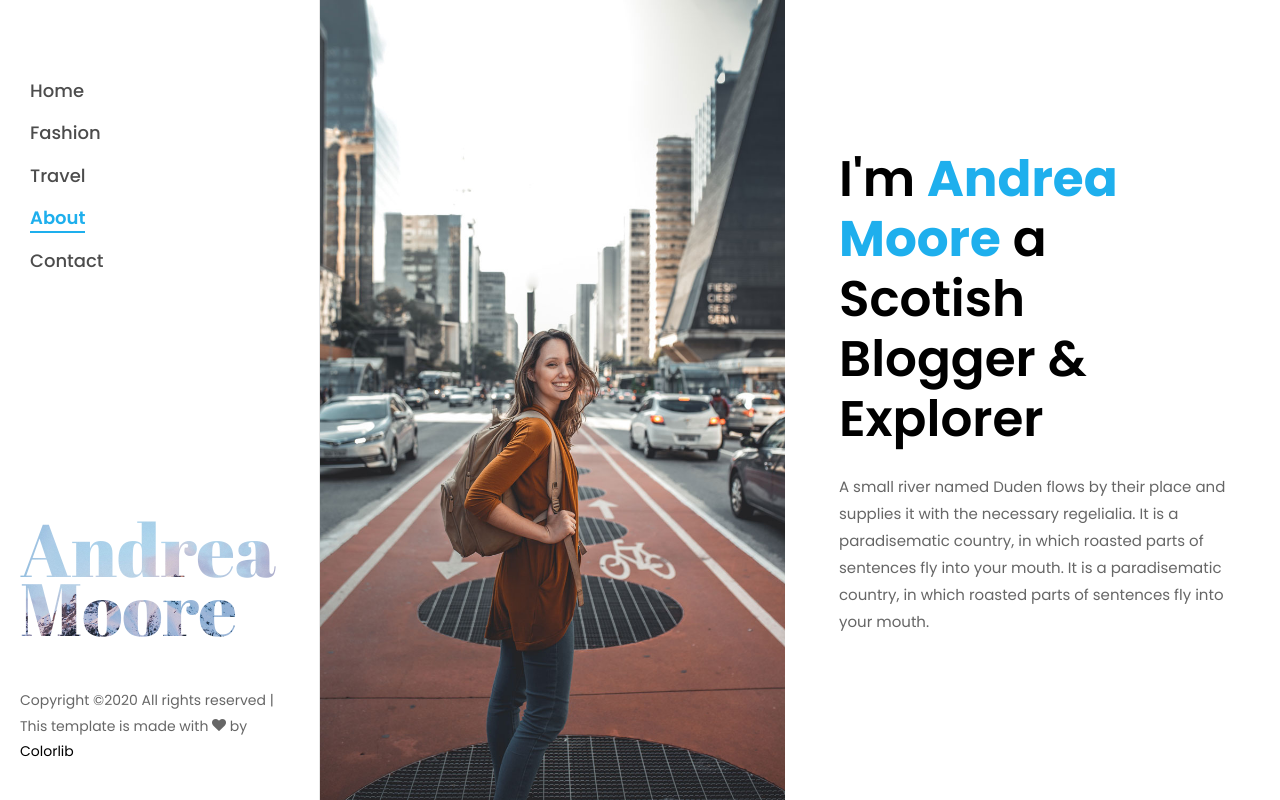
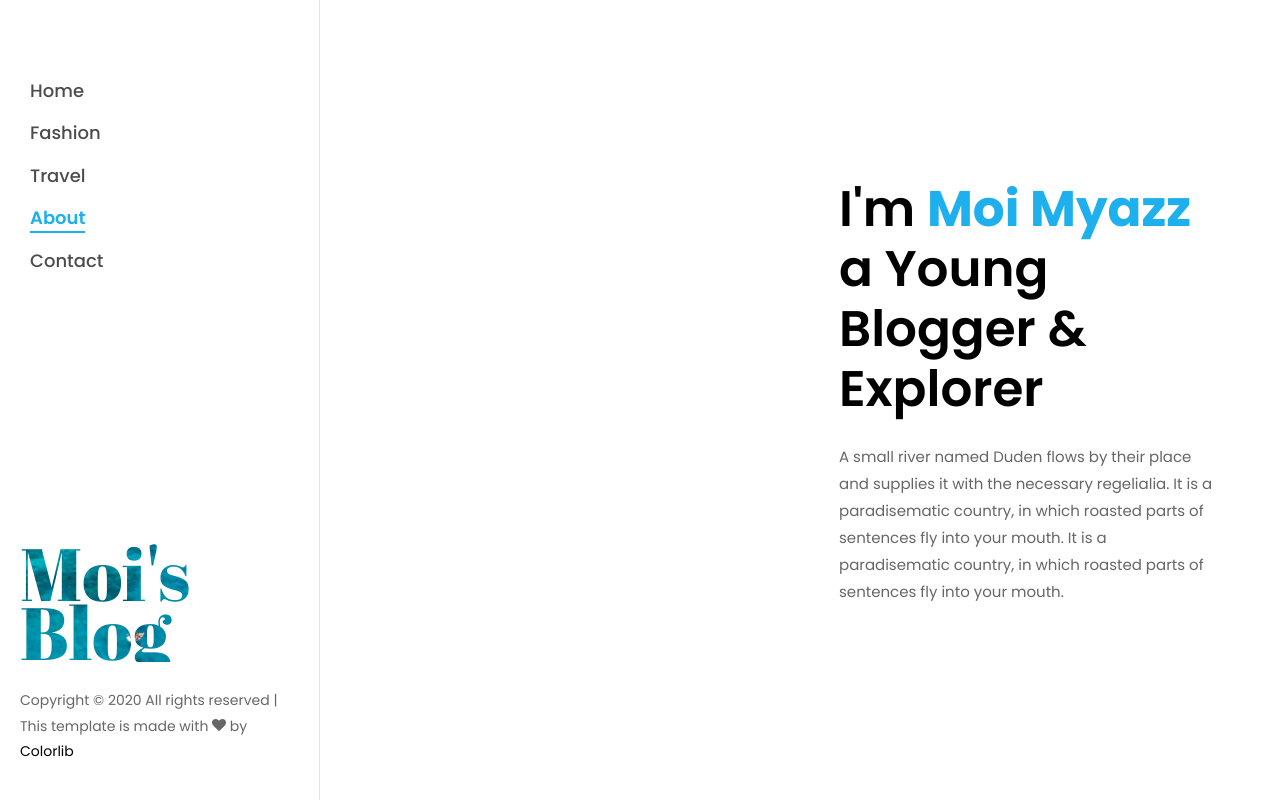
Before and after one commit to Myazz10/myazzblog, a Django app: page /about/ in a window 1280 px wide. Run offline with Django 3.2, Linux system fonts and the light colour scheme; some libraries are stand-ins or nearby versions; some web fonts are replaced.

Commit message:
about me page added

```diff
--- a/blog/templates/blog/about.html
+++ b/blog/templates/blog/about.html
@@ -1,94 +1,36 @@
-<!DOCTYPE html>
-<html lang="en">
-  <head>
-    <title>Andrea - Free Bootstrap 4 Template by Colorlib</title>
-    <meta charset="utf-8">
-    <meta name="viewport" content="width=device-width, initial-scale=1, shrink-to-fit=no">
+{% extends 'main.html' %}
 
-    <link href="https://fonts.googleapis.com/css?family=Poppins:300,400,500,600,700" rel="stylesheet">
-    <link href="https://fonts.googleapis.com/css?family=Lora:400,400i,700,700i&display=swap" rel="stylesheet">
-    <link href="https://fonts.googleapis.com/css?family=Abril+Fatface&display=swap" rel="stylesheet">
+{% load static %}
 
-    <link rel="stylesheet" href="css/open-iconic-bootstrap.min.css">
-    <link rel="stylesheet" href="css/animate.css">
-
-    <link rel="stylesheet" href="css/owl.carousel.min.css">
-    <link rel="stylesheet" href="css/owl.theme.default.min.css">
-    <link rel="stylesheet" href="css/magnific-popup.css">
-
-    <link rel="stylesheet" href="css/aos.css">
-
-    <link rel="stylesheet" href="css/ionicons.min.css">
-
-    <link rel="stylesheet" href="css/bootstrap-datepicker.css">
-    <link rel="stylesheet" href="css/jquery.timepicker.css">
+{% block active %}
+<li><a href="{% url 'home' %}">Home</a></li>
+<li><a href="#{% url 'fashion' %}">Fashion</a></li>
+<li><a href="#{% url 'travel' %}">Travel</a></li>
+<li class="colorlib-active"><a href="{% url 'about' %}">About</a></li>
+<li><a href="{% url 'contact' %}">Contact</a></li>
+{% endblock active %}
 
 
-    <link rel="stylesheet" href="css/flaticon.css">
-    <link rel="stylesheet" href="css/icomoon.css">
-    <link rel="stylesheet" href="css/style.css">
-  </head>
-  <body>
+{% block content %}
 
-	<div id="colorlib-page">
-		<a href="#" class="js-colorlib-nav-toggle colorlib-nav-toggle"><i></i></a>
-		<aside id="colorlib-aside" role="complementary" class="js-fullheight">
-			<nav id="colorlib-main-menu" role="navigation">
-				<ul>
-					<li><a href="index.html">Home</a></li>
-					<li><a href="fashion.html">Fashion</a></li>
-					<li><a href="travel.html">Travel</a></li>
-					<li class="colorlib-active"><a href="about.html">About</a></li>
-					<li><a href="contact.html">Contact</a></li>
-				</ul>
-			</nav>
-
-			<div class="colorlib-footer">
-				<h1 id="colorlib-logo" class="mb-5"><a href="index.html" style="background-image: url(images/bg_1.jpg);">Andrea <span>Moore</span></a></h1>
-				<p class="pfooter"><!-- Link back to Colorlib can't be removed. Template is licensed under CC BY 3.0. -->
-	  Copyright &copy;<script>document.write(new Date().getFullYear());</script> All rights reserved | This template is made with <i class="icon-heart" aria-hidden="true"></i> by <a href="https://colorlib.com" target="_blank">Colorlib</a>
-	  <!-- Link back to Colorlib can't be removed. Template is licensed under CC BY 3.0. --></p>
-			</div>
-		</aside> <!-- END COLORLIB-ASIDE -->
-		<div id="colorlib-main">
 <section class="ftco-about img ftco-section ftco-no-pt ftco-no-pb" id="about-section">
   <div class="container-fluid px-0">
     <div class="row d-flex">
       <div class="col-md-6 d-flex">
-	    				<div class="img d-flex align-self-stretch align-items-center js-fullheight" style="background-image:url(images/about.jpg);">
+        <div class="img d-flex align-self-stretch align-items-center js-fullheight"
+          style="background-image:url({% static 'blog/images/beach.jpg);' %}'">
         </div>
       </div>
       <div class="col-md-6 d-flex align-items-center">
         <div class="text px-4 pt-5 pt-md-0 px-md-4 pr-md-5 ftco-animate">
-		            <h2 class="mb-4">I'm <span>Andrea Moore</span> a Scotish Blogger &amp; Explorer</h2>
-		            <p>A small river named Duden flows by their place and supplies it with the necessary regelialia. It is a paradisematic country, in which roasted parts of sentences fly into your mouth. It is a paradisematic country, in which roasted parts of sentences fly into your mouth.</p>
+          <h2 class="mb-4">I'm <span>Moi Myazz</span> a Young Blogger &amp; Explorer</h2>
+          <p>A small river named Duden flows by their place and supplies it with the necessary regelialia. It is a
+            paradisematic country, in which roasted parts of sentences fly into your mouth. It is a paradisematic
+            country, in which roasted parts of sentences fly into your mouth.</p>
         </div>
       </div>
     </div>
   </div>
 </section>
-		</div><!-- END COLORLIB-MAIN -->
-	</div><!-- END COLORLIB-PAGE -->
 
-  <!-- loader -->
-  <div id="ftco-loader" class="show fullscreen"><svg class="circular" width="48px" height="48px"><circle class="path-bg" cx="24" cy="24" r="22" fill="none" stroke-width="4" stroke="#eeeeee"/><circle class="path" cx="24" cy="24" r="22" fill="none" stroke-width="4" stroke-miterlimit="10" stroke="#F96D00"/></svg></div>
-
-
-  <script src="js/jquery.min.js"></script>
-  <script src="js/jquery-migrate-3.0.1.min.js"></script>
-  <script src="js/popper.min.js"></script>
-  <script src="js/bootstrap.min.js"></script>
-  <script src="js/jquery.easing.1.3.js"></script>
-  <script src="js/jquery.waypoints.min.js"></script>
-  <script src="js/jquery.stellar.min.js"></script>
-  <script src="js/owl.carousel.min.js"></script>
-  <script src="js/jquery.magnific-popup.min.js"></script>
-  <script src="js/aos.js"></script>
-  <script src="js/jquery.animateNumber.min.js"></script>
-  <script src="js/scrollax.min.js"></script>
-  <script src="https://maps.googleapis.com/maps/api/js?key=AIzaSyBVWaKrjvy3MaE7SQ74_uJiULgl1JY0H2s&sensor=false"></script>
-  <script src="js/google-map.js"></script>
-  <script src="js/main.js"></script>
-
-  </body>
-</html>
+{% endblock content %}
--- a/blog/templates/blog/home.html
+++ b/blog/templates/blog/home.html
@@ -6,7 +6,7 @@
 <li class="colorlib-active"><a href="{% url 'home' %}">Home</a></li>
 <li><a href="#{% url 'fashion' %}">Fashion</a></li>
 <li><a href="#{% url 'travel' %}">Travel</a></li>
-<li><a href="#{% url 'about' %}">About</a></li>
+<li><a href="{% url 'about' %}">About</a></li>
 <li><a href="{% url 'contact' %}">Contact</a></li>
 {% endblock active %}
 
--- a/blog/templates/main.html
+++ b/blog/templates/main.html
@@ -78,7 +78,6 @@
 
                     {% endblock content %}
 
-
                 </div>
             </section>
         </div><!-- END COLORLIB-MAIN -->
```
Lines whose indentation alone changed are shown as unchanged.
